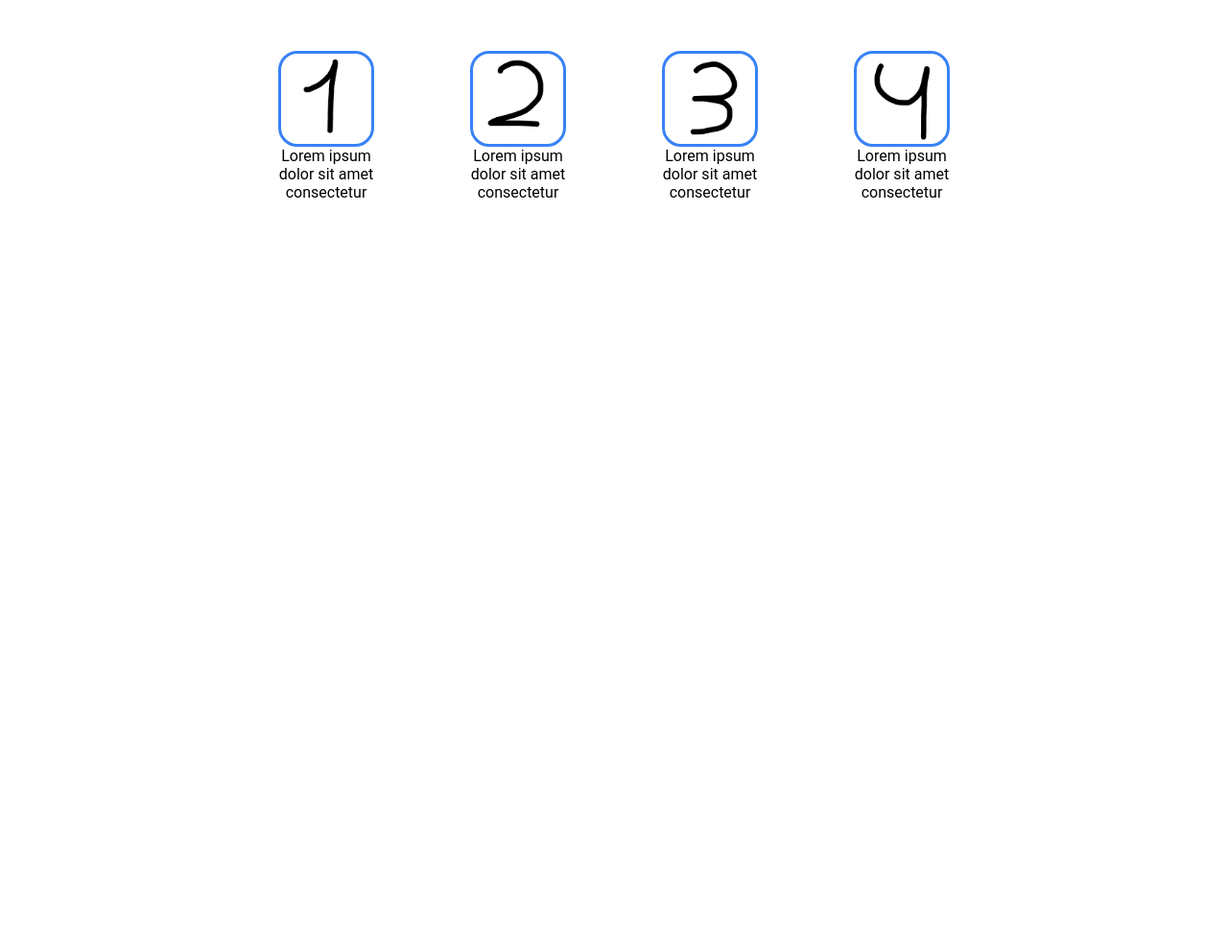
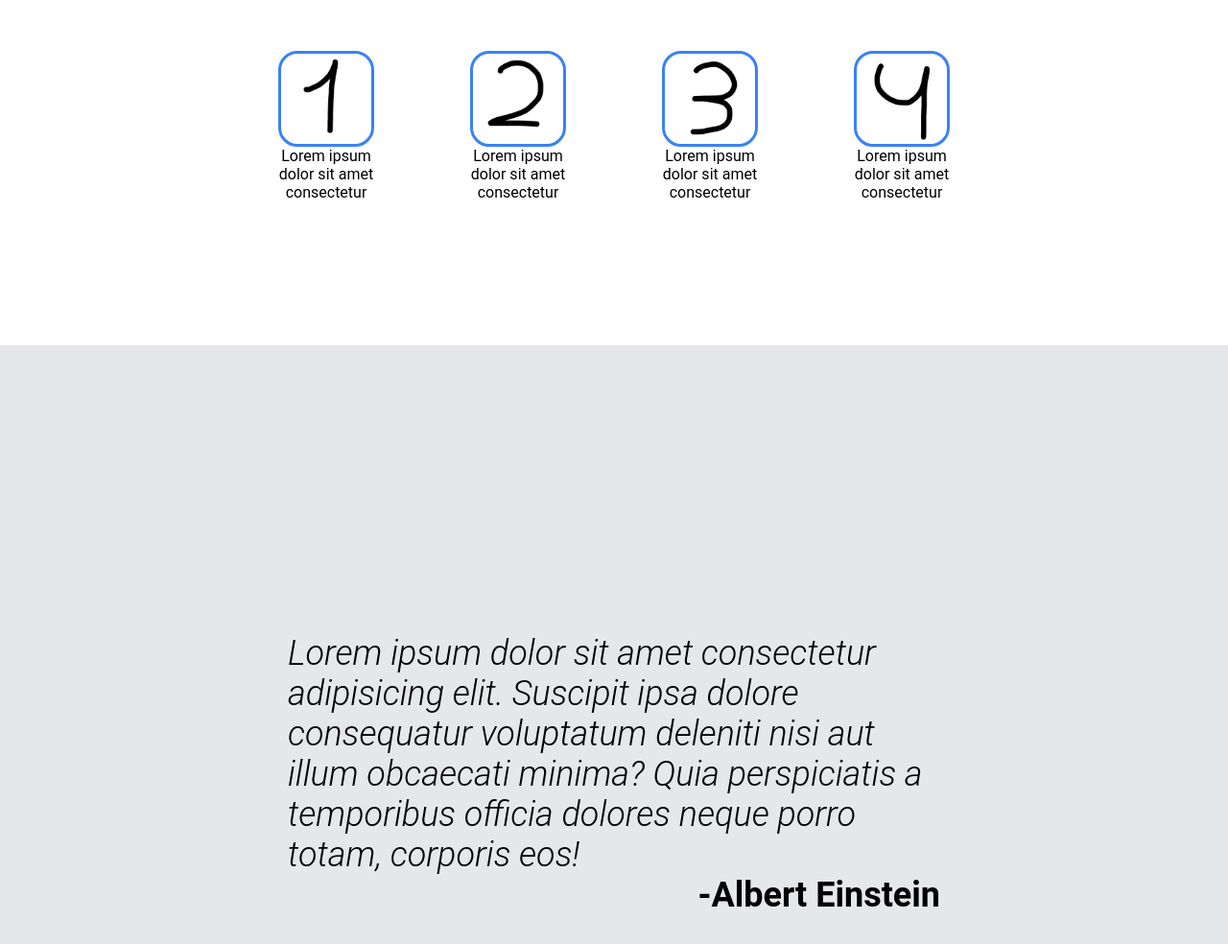
Before and after one commit to kumakhov/odin-landing-page, a plain HTML site: page index.html in a window 1280 px wide. Shown: the part 639-1623 px from the top of the page at 96% size. Before the commit the page ends 999 px from the top, so only its background shows below. Drawn offline with Linux system fonts and the light colour scheme.

Commit message:
quote haha funi

```diff
--- a/index.html
+++ b/index.html
@@ -54,6 +54,19 @@
             </div>
         </div>
     </div>
+    <div class="quotediv">
+        <div class="quote">
+            <p>
+                Lorem ipsum dolor sit amet consectetur adipisicing elit. Suscipit ipsa dolore consequatur voluptatum
+                deleniti nisi aut illum obcaecati minima? Quia perspiciatis a temporibus officia dolores neque porro
+                totam,
+                corporis eos!
+            </p>
+            <p class="quoteauthor">
+                -Albert Einstein
+            </p>
+        </div>
+    </div>
 </body>
 
 </html>
--- a/style.css
+++ b/style.css
@@ -133,3 +133,29 @@ ul {
     border: solid #3882f6;
     border-radius: 20%;
 }
+
+/* quote */
+
+.quotediv {
+    background: #e5e7eb;
+    min-height: 800px;
+}
+
+.quote {
+    padding: 300px 300px 0 300px;
+    display: flex;
+    flex-direction: column;
+}
+
+.quote p {
+    font-size: 36px;
+    font-style: italic;
+    font-weight: 300;
+}
+
+.quoteauthor {
+    font-size: 24px;
+    font-style: normal !important;
+    font-weight: bold !important;
+    align-self: end;
+}
```
